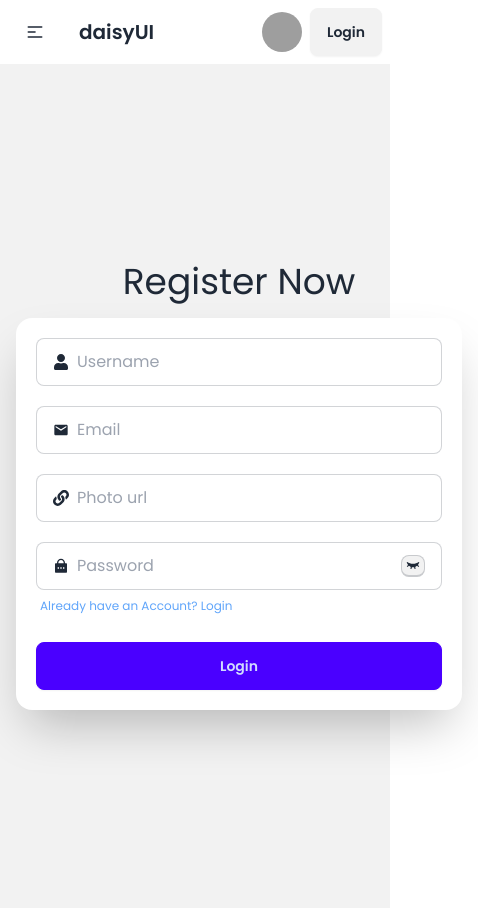
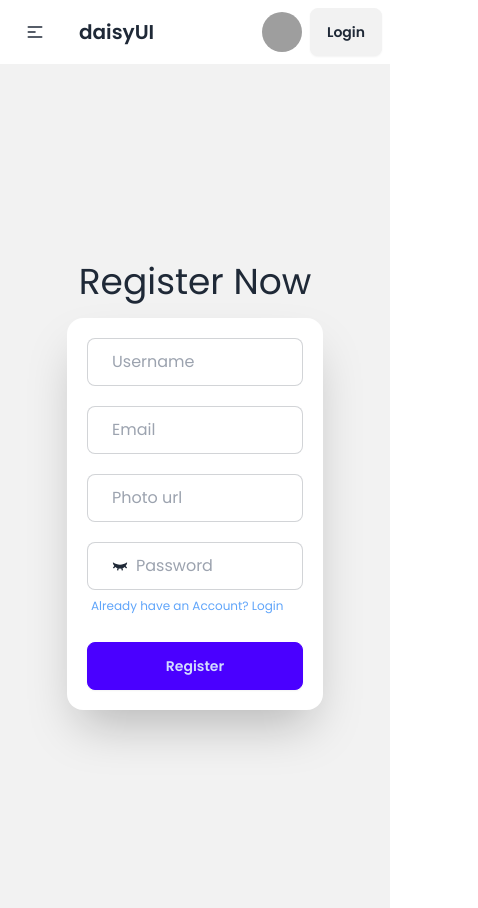
Before and after one commit to Rafiulomar0/real-estate, a React (Vite) app: page /register in a window 390 px wide. Shown: the whole page, 478 px wide, since content can reach past the window. Built offline with nearby package versions, Linux system fonts and the light colour scheme; grey boxes are pictures that could not be loaded.

Commit message:
Register page updated

```diff
--- a/src/layout/Register/Register.jsx
+++ b/src/layout/Register/Register.jsx
@@ -1,40 +1,83 @@
 import { Link } from "react-router-dom";
 import { FaUser, FaLink } from "react-icons/fa";
 import { MdEmail } from "react-icons/md";
-import { RiLockPasswordFill, RiEyeCloseFill } from "react-icons/ri";
+import { RiLockPasswordFill, RiEyeCloseFill, RiEyeFill } from "react-icons/ri";
+import { useState } from "react";
 
 const Register = () => {
+  const [openEye, setOpenEye] = useState(false);
+  const handleOpenEye = () => {
+    setOpenEye(!openEye);
+  };
+
+  const handleSbmit = (e) => {
+    e.preventDefault();
+    const form = new FormData(e.currentTarget);
+    const username = form.get("username");
+    const email = form.get("email");
+    const photoURL = form.get("photo");
+    const password = form.get("password");
+    console.log(username, email, photoURL, password);
+  };
+
   return (
     <div className="hero min-h-screen bg-base-200">
       <div className="hero-content flex flex-col">
         <h2 className="text-4xl">Register Now</h2>
         <div className="shadow-2xl bg-base-100 rounded-2xl">
-          <form className="p-5 md:w-96 space-y-5">
+          <form className="p-5 w-64 md:w-96 space-y-5" onSubmit={handleSbmit}>
             <div className="form-control">
               <label className="input input-bordered flex items-center gap-2">
                 <FaUser />
-                <input type="text" className="grow" placeholder="Username" />
+                <input
+                  type="text"
+                  name="username"
+                  className="grow"
+                  placeholder="Username"
+                  required
+                />
               </label>
             </div>
             <div className="form-control">
               <label className="input input-bordered flex items-center gap-2">
                 <MdEmail />
-                <input type="email" className="grow" placeholder="Email" />
+                <input
+                  type="email"
+                  name="email"
+                  className="grow"
+                  placeholder="Email"
+                  required
+                />
               </label>
             </div>
             <div className="form-control">
               <label className="input input-bordered flex items-center gap-2">
                 <FaLink />
-                <input type="text" className="grow" placeholder="Photo url" />
+                <input
+                  type="text"
+                  name="photo"
+                  className="grow"
+                  placeholder="Photo url"
+                  required
+                />
               </label>
             </div>
             <div className="form-control">
               <label className="input input-bordered flex items-center gap-2">
                 <RiLockPasswordFill />
-                <input type="text" className="grow" placeholder="Password" />
-                <button className="kbd kbd-sm">
-                  <RiEyeCloseFill />
-                </button>
+                <span onClick={handleOpenEye} className="sm:hidden">
+                  {openEye ? <RiEyeFill /> : <RiEyeCloseFill />}
+                </span>
+                <input
+                  type={openEye ? "text" : "password"}
+                  className="grow"
+                  name="password"
+                  placeholder="Password"
+                  required
+                />
+                <span onClick={handleOpenEye} className="hidden sm:flex">
+                  {openEye ? <RiEyeFill /> : <RiEyeCloseFill />}
+                </span>
               </label>
               <label className="label">
                 <Link
@@ -46,7 +89,7 @@ const Register = () => {
               </label>
             </div>
             <div className="form-control mt-6">
-              <button className="btn btn-primary">Login</button>
+              <button className="btn btn-primary">Register</button>
             </div>
           </form>
         </div>
```
